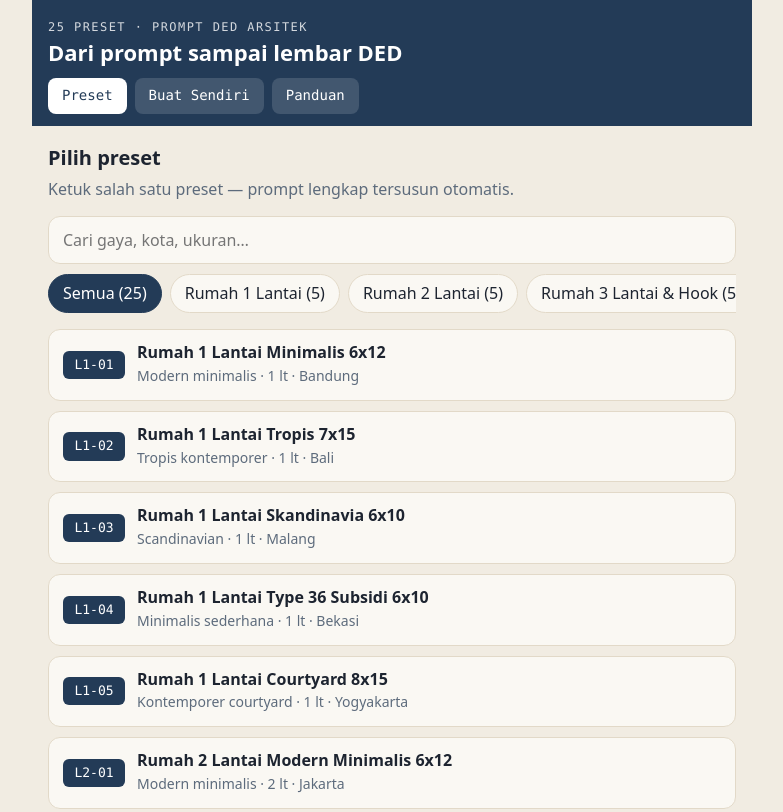
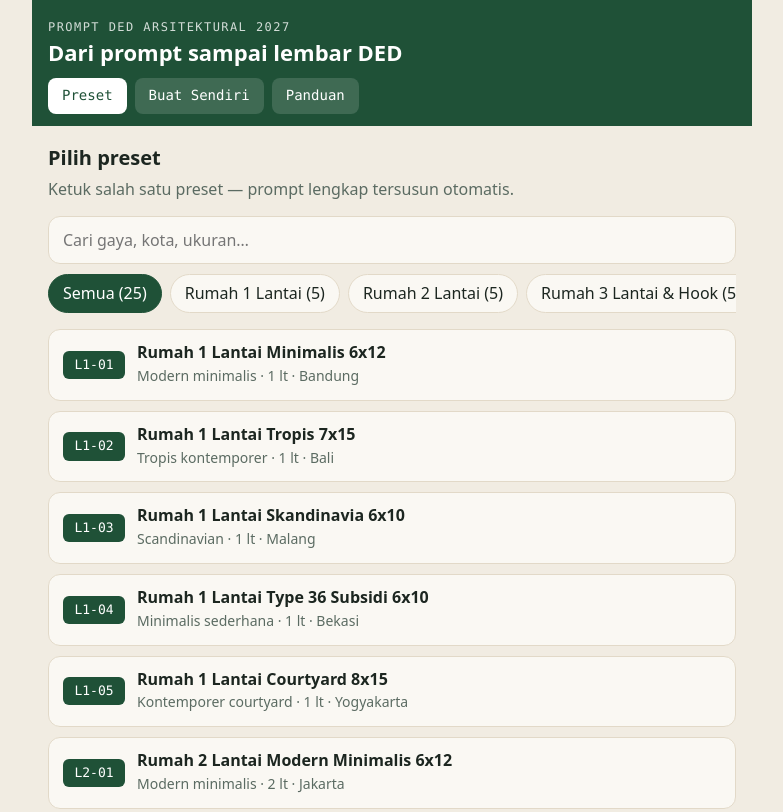
Before and after one commit to ardianyuka-hash/prompt-ded-arsitek, a plain HTML site: page index.html in a window 1280 px wide. Shown: the top 812 px of the page, without its empty margins (248-1031 px from the left). Drawn offline with Linux system fonts and the light colour scheme.

Commit message:
Ganti warna ke hijau dan nama menjadi Prompt DED Arsitektural 2027
Co-Authored-By: Claude Opus 5.5 <noreply@anthropic.com>

```diff
--- a/index.html
+++ b/index.html
@@ -3,25 +3,25 @@
 <head>
 <meta charset="utf-8">
 <meta name="viewport" content="width=device-width,initial-scale=1,viewport-fit=cover">
-<title>Prompt DED Arsitek</title>
-<meta name="theme-color" content="#233b57">
+<title>Prompt DED Arsitektural 2027</title>
+<meta name="theme-color" content="#1f5137">
 <link rel="manifest" href="manifest.webmanifest">
 <link rel="icon" type="image/png" href="icon-192.png">
 <link rel="apple-touch-icon" href="apple-touch-icon.png">
 <meta name="apple-mobile-web-app-capable" content="yes">
 <meta name="mobile-web-app-capable" content="yes">
-<meta name="apple-mobile-web-app-title" content="Prompt DED">
+<meta name="apple-mobile-web-app-title" content="Prompt DED 2027">
 <style>
 :root{
-  --navy:#233b57;--navy-2:#2f4c6e;--bg:#f1ece2;--card:#faf8f3;--line:#e2d9c8;
-  --ink:#1d2430;--muted:#5d6b7c;--accent:#9c6a2e;--accent-ink:#fff;--green:#3f7a4f;
+  --navy:#1f5137;--navy-2:#2b6a4a;--bg:#f1ece2;--card:#faf8f3;--line:#e2d9c8;
+  --ink:#1c2620;--muted:#5b6b62;--accent:#9c6a2e;--accent-ink:#fff;--green:#2f7a52;
   --note:#e8dfd0;--mono:ui-monospace,SFMono-Regular,Consolas,"Liberation Mono",monospace;
-  --on-navy:#fff;--toast-bg:#1d2430;--toast-fg:#fff;
+  --on-navy:#fff;--toast-bg:#1c2620;--toast-fg:#fff;
 }
 @media (prefers-color-scheme:dark){
-  :root:not([data-theme="light"]){--bg:#161b22;--card:#1f262f;--line:#323c48;--ink:#e8ebef;--muted:#9aa7b6;--note:#2a2620;--navy:#1b2e45;--navy-2:#2a4363;--toast-bg:#e8ebef;--toast-fg:#161b22;color-scheme:dark}
+  :root:not([data-theme="light"]){--bg:#141a17;--card:#1e2621;--line:#2f3b34;--ink:#e8ebef;--muted:#9aaba1;--note:#2a2620;--navy:#173d2a;--navy-2:#22573c;--toast-bg:#e8ebef;--toast-fg:#141a17;color-scheme:dark}
 }
-:root[data-theme="dark"]{--bg:#161b22;--card:#1f262f;--line:#323c48;--ink:#e8ebef;--muted:#9aa7b6;--note:#2a2620;--navy:#1b2e45;--navy-2:#2a4363;--toast-bg:#e8ebef;--toast-fg:#161b22;color-scheme:dark}
+:root[data-theme="dark"]{--bg:#141a17;--card:#1e2621;--line:#2f3b34;--ink:#e8ebef;--muted:#9aaba1;--note:#2a2620;--navy:#173d2a;--navy-2:#22573c;--toast-bg:#e8ebef;--toast-fg:#141a17;color-scheme:dark}
 *{box-sizing:border-box}
 html,body{margin:0;background:var(--bg);color:var(--ink);font:16px/1.55 system-ui,-apple-system,"Segoe UI",Roboto,sans-serif}
 button,input,select,textarea{font:inherit;color:inherit}
@@ -89,7 +89,7 @@ form textarea{min-height:64px;resize:vertical}
 <body>
 <div class="app">
   <header>
-    <div class="topline"><div class="eyebrow">25 preset · prompt DED arsitek</div><button id="installBtn" class="install" hidden>Pasang di HP</button></div>
+    <div class="topline"><div class="eyebrow">Prompt DED Arsitektural 2027</div><button id="installBtn" class="install" hidden>Pasang di HP</button></div>
     <h1>Dari prompt sampai lembar DED</h1>
     <nav class="tabs" id="tabs">
       <button data-tab="preset" class="on">Preset</button>
@@ -326,7 +326,7 @@ function bind(){
   m.querySelectorAll('[data-kertas]').forEach(b=>b.onclick=()=>{OPT.kertas=b.dataset.kertas;m.querySelectorAll('[data-kertas]').forEach(x=>x.classList.toggle('on',x===b));refreshPrompt()});
   m.querySelectorAll('[data-bahasa]').forEach(b=>b.onclick=()=>{OPT.bahasa=b.dataset.bahasa;m.querySelectorAll('[data-bahasa]').forEach(x=>x.classList.toggle('on',x===b));refreshPrompt()});
   m.querySelector('[data-copy]')?.addEventListener('click',()=>copyText(currentPrompt()));
-  m.querySelector('[data-share]')?.addEventListener('click',()=>sharePrompt(currentPrompt(),'Prompt DED'));
+  m.querySelector('[data-share]')?.addEventListener('click',()=>sharePrompt(currentPrompt(),'Prompt DED Arsitektural 2027'));
   m.querySelectorAll('[data-edit]').forEach(b=>b.onclick=()=>{
     const d=all().find(p=>p.kode===b.dataset.edit);
     F={...d,ruang:[...d.ruang,'','',''].slice(0,3)};
--- a/sw.js
+++ b/sw.js
@@ -1,5 +1,5 @@
 // Naikkan versi ini setiap kali file aplikasi diubah agar HP mengambil versi baru.
-const CACHE = 'prompt-ded-v1';
+const CACHE = 'prompt-ded-v2';
 const FILES = ['./', './index.html', './manifest.webmanifest', './icon-192.png', './icon-512.png', './apple-touch-icon.png'];
 
 self.addEventListener('install', e => {
```
Also changed, not shown: apple-touch-icon.png, icon-192.png, icon-512.png, manifest.webmanifest.
